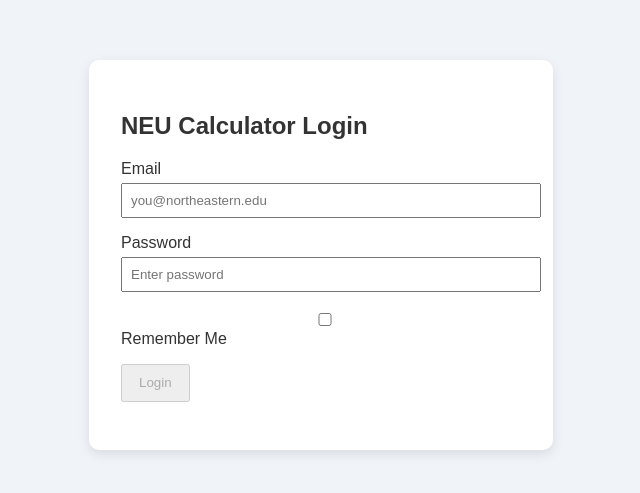
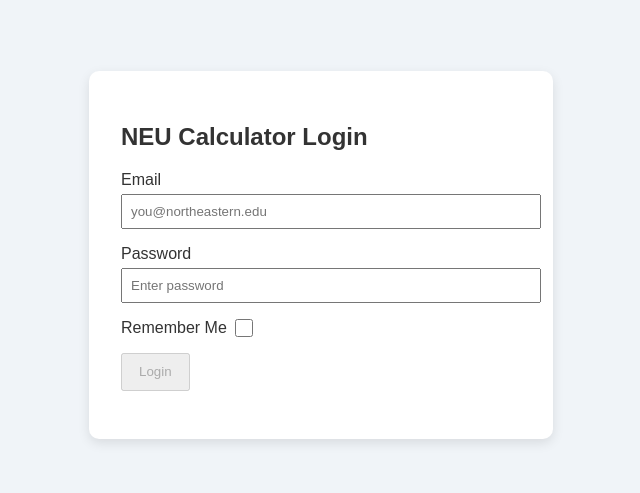
Before and after one commit to lakshdhamijaneu/assignment-6-neu-jquery-calculator-login, a plain HTML site: page index.html in a window 1280 px wide. Shown: the part 145-638 px from the top of the page, without its empty margins (319-959 px from the left). Drawn offline with nearby package versions, Linux system fonts and the light colour scheme.

Commit message:
chore: fixes

```diff
--- a/index.html
+++ b/index.html
@@ -21,7 +21,10 @@
         <span class="error" id="passwordError"></span>
 
         <div class="remember-row">
-          <label><input type="checkbox" id="rememberMe" /> Remember Me</label>
+          <label class="remember-label">
+            <span>Remember Me</span>
+            <input type="checkbox" id="rememberMe" />
+          </label>
         </div>
 
         <button id="loginBtn" disabled>Login</button>
--- a/main.js
+++ b/main.js
@@ -5,7 +5,7 @@ $(document).ready(() => {
     { email: "student2@northeastern.edu", password: "password456" },
   ];
 
-  const validateEmail = (email) => /^[\\w.-]+@northeastern\\.edu$/.test(email);
+  const validateEmail = (email) => /^[\w.-]+@northeastern\.edu$/i.test(String(email).trim());
   const validatePassword = (pw) => pw.length >= 8;
 
   const checkFormValidity = () => {
--- a/style.css
+++ b/style.css
@@ -21,6 +21,26 @@ body {
 label {
   display: block;
   margin-top: 1rem;
+}
+.remember-row {
+  margin-top: 1rem;
+  display: flex;
+  justify-content: flex-start;
+}
+.remember-label {
+  display: inline-flex;
+  align-items: center;
+  gap: 8px;
+  font-weight: normal;
+  cursor: pointer;
+  margin: 0;
+}
+.remember-label input[type="checkbox"] {
+  width: 18px;
+  height: 18px;
+  accent-color: #007bff;
+  cursor: pointer;
+  margin: 0;
 }
 input {
   width: 100%;
```
